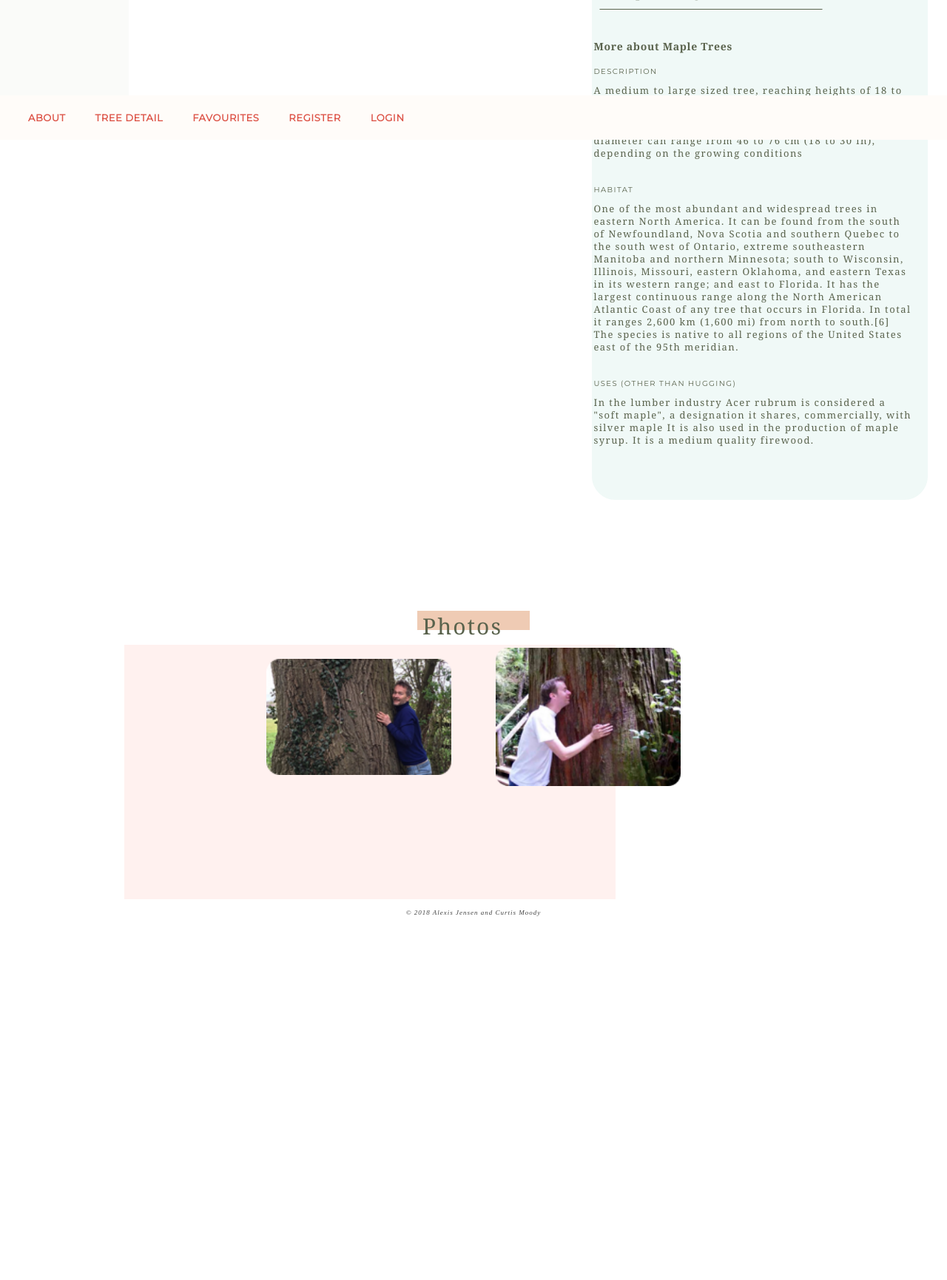
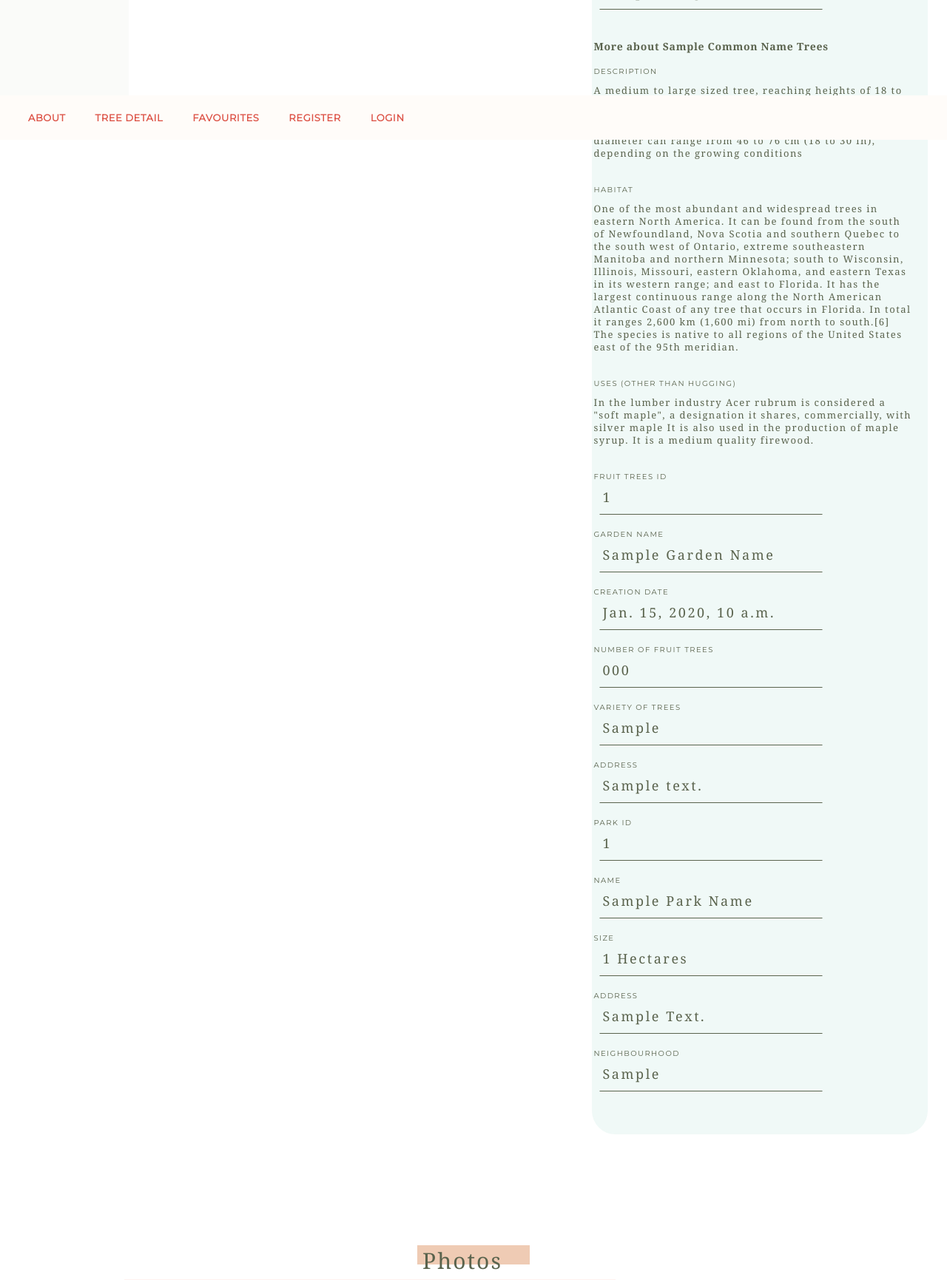
Before and after one commit to CZMoodyDev/HugATreeApp, a Django app: template hug_project_app/templates/tree_detail.html in a window 1280 px wide. Shown: the part 611-2342 px from the top of the page at 74% size. Before the commit the page ends 1850 px from the top, so only its background shows below. Run offline with Django 3.2, Linux system fonts and the light colour scheme; the template is opened without the code that fills it: most values are stand-ins (such as "Sample title", 1, 10 or a date in 2020); some libraries are stand-ins or nearby versions; some web fonts are replaced.

Commit message:
Worked on tree_detail views so it can get data from all three types: tree, park and garden. Then updated tree_detail.html so that it will render properly based on whatever object it receives.
**tree_detail view is not complete.  Need to figure out how to handle problem of passing one object where 3 objects are being defined.

```diff
--- a/hug_project_app/templates/tree_detail.html
+++ b/hug_project_app/templates/tree_detail.html
@@ -1,22 +1,35 @@
 {% extends 'base.html' %}
 {% load static %}
-<!-- Tree detail page masquerading as about till urls all hooked up -->
-<!-- Uncomment when models implemented and erase dummy one -->
-{#{% block title %}tree no. {{treeId}}{% endblock %}#}
-{% block title %}tree no. 234{% endblock %}
+{% block title %}
+    {%  if tree_id is not None %}
+        tree no. {{ tree_id }}
+    {% endif %}
+
+    {%  if food_id is not None %}
+        fruit tree no. {{ food_id }}
+    {% endif %}
+
+    {%  if park_id is not None %}
+        park no. {{ park_id }}
+    {% endif %}
+{% endblock %}
 {% block styles %}<link href="{% static 'css/tree-detail.css' %}" rel="stylesheet">{% endblock %}
 {% block body_block %}
+
+
+    <!-- Tree Information Section -->
+
     <div id="tree-detail-green-box"></div>
     <div class="row1-treeDetail">
         <!-- Map Section -->
         <div class="box-treeDetail">
             <div id="tree-detail-map"></div>
         </div>
-
-        <!-- Tree Information Section -->
         <div class="box-treeDetail">
             <div class="tree-info-container">
                 <img id="heart" class="tree-detail-heart" src="{%  static 'images/heart-empty.png' %}" alt="heart">
+
+                {%  if tree_id is not None %}
                     <label>Tree ID</label>
                     <p class="shortAnswer">{{ tree_id }}</p>
                     <div class="tree-info-line"></div>
@@ -35,17 +48,69 @@
                     <label>Neighbourhood</label>
                     <p class="shortAnswer">{{ neighbourhood|title }}</p>
                     <div class="tree-info-line"></div>
-                <h3 class="tree-type-more-info">More about Maple Trees</h3>
+                    <h3 class="tree-type-more-info">More about {{ common_name|title }} Trees</h3>
                     <label>Description</label>
                     <p class="longAnswer">A medium to large sized tree, reaching heights of 18 to 27 metres (60 to 90 ft) and exceptionally over 35 metres (115 feet). The leaves are usually 9 to 11 centimetres (3 1⁄2 to 4 1⁄4 in) long on a full grown tree. The trunk diameter can range from 46 to 76 cm (18 to 30 in), depending on the growing conditions</p>
                     <label>Habitat</label>
                     <p class="longAnswer">One of the most abundant and widespread trees in eastern North America. It can be found from the south of Newfoundland, Nova Scotia and southern Quebec to the south west of Ontario, extreme southeastern Manitoba and northern Minnesota; south to Wisconsin, Illinois, Missouri, eastern Oklahoma, and eastern Texas in its western range; and east to Florida. It has the largest continuous range along the North American Atlantic Coast of any tree that occurs in Florida. In total it ranges 2,600 km (1,600 mi) from north to south.[6] The species is native to all regions of the United States east of the 95th meridian.</p>
                     <label>Uses (other than hugging)</label>
                     <p class="longAnswer">In the lumber industry Acer rubrum is considered a "soft maple", a designation it shares, commercially, with silver maple  It is also used in the production of maple syrup. It is a medium quality firewood.</p>
+                {% endif %}
+
+                <!--Food Tree Information Section -->
+                {%  if food_id is not None %}
+                    <label>Fruit Trees ID</label>
+                    <p class="shortAnswer">{{ food_id }}</p>
+                    <div class="tree-info-line"></div>
+                    <label>Garden Name</label>
+                    <p class="shortAnswer">{{ garden_name|title }}</p>
+                    <div class="tree-info-line"></div>
+                    {%  if year_created %}
+                        <label>Creation Date</label>
+                        <p class="shortAnswer">{{ year_created }}</p>
+                        <div class="tree-info-line"></div>
+                    {% endif %}
+                    {%  if number_of_trees %}
+                        <label>Number of Fruit Trees</label>
+                        <p class="shortAnswer">{{ number_of_trees }}</p>
+                        <div class="tree-info-line"></div>
+                    {% endif %}
+                    {%  if food_varieties %}
+                        <label>Variety of Trees</label>
+                        <p class="shortAnswer">{{ food_varieties|title }}</p>
+                        <div class="tree-info-line"></div>
+                    {% endif %}
+                    <label>Address</label>
+                    <p class="shortAnswer">{{ garden_address }} </p>
+                    <div class="tree-info-line"></div>
+                    <!--Uncomment after neighbourhood field has been added to Foodtree model and data added to foodtree dataset -->
+{#                    <label>Neighbourhood</label>#}
+{#                    <p class="shortAnswer">{{ garden_neighbourhood|title }}</p>#}
+{#                    <div class="tree-info-line"></div>#}
+                {% endif %}
+
+                <!--Park Information Section -->
+                {%  if park_id is not None %}
+                    <label>Park ID</label>
+                    <p class="shortAnswer">{{ park_id }}</p>
+                    <div class="tree-info-line"></div>
+                    <label>Name</label>
+                    <p class="shortAnswer">{{ park_name|title }}</p>
+                    <div class="tree-info-line"></div>
+                    <label>Size</label>
+                    <p class="shortAnswer">{{ park_size }} Hectares</p>
+                    <div class="tree-info-line"></div>
+                    <label>Address</label>
+                    <p class="shortAnswer">{{ park_address|title }}</p>
+                    <div class="tree-info-line"></div>
+                    <label>Neighbourhood</label>
+                    <p class="shortAnswer">{{ park_neighbourhood|title }}</p>
+                    <div class="tree-info-line"></div>
+                {% endif %}
+
             </div>
         </div>
     </div>
-
 
     <!-- Photo Section -->
     <div class="photos-title" id="orange-box">
--- a/static/css/tree-detail.css
+++ b/static/css/tree-detail.css
@@ -25,8 +25,8 @@
 
 /*********************************** Page Structure *****/
 .row1-treeDetail {
-    -webkit-align-items: center;
-    align-items: center;
+    -webkit-align-items: flex-start;
+    align-items: flex-start;
     -webkit-flex-direction: row;
     flex-direction: row;
     display: -webkit-flex;
@@ -65,7 +65,7 @@
     position: relative;
     width: 48vw;
 }
-@media screen and (max-width: 1000px) {.box-treeDetail {margin-bottom: 60px; width: 100vw;}}
+@media screen and (max-width: 1000px) {.box-treeDetail {margin-bottom: 20px; width: 100vw;}}
 
 
 
@@ -75,13 +75,13 @@
     -webkit-border-radius: 30px;
     border-radius: 30px;
     height: 408px;
-    margin: -540px auto 0 auto;
-    width: 472px;
+    margin: 40px auto 20px auto;
+    width: 90%;
     z-index:0;
 }
-@media screen and (max-width: 1000px) {#tree-detail-map {margin-top: 0;}}
+@media screen and (max-width: 1000px) {#tree-detail-map {width: 56%;}}
 @media screen and (max-width: 768px) {#tree-detail-map {height: 310px; width: 360px;}}
-@media screen and (max-width: 500px) {#tree-detail-map {height: 258px; margin-top: 30px; width: 300px;}}
+@media screen and (max-width: 500px) {#tree-detail-map {height: 258px; width: 300px;}}
 
 /*********************************** Tree Info Box *****/
 .tree-info-container {
```
Also changed, not shown: hug_project_app/views.py (+53 -29 lines). Lines whose indentation alone changed are shown as unchanged.
